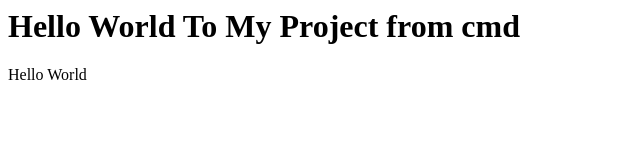
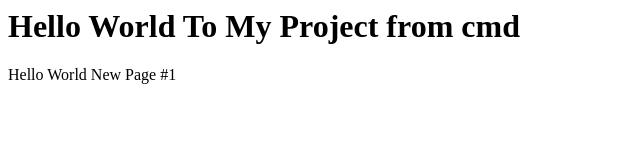
Before and after one commit to william-961/MyNewProject20, a plain HTML site: page index.html in a window 1280 px wide. Shown: the full height of the page, 0-640 px from the left. Drawn offline with Linux system fonts and the light colour scheme.

Commit message:
index.html has been updated

```diff
--- a/index.html
+++ b/index.html
@@ -1,3 +1,3 @@
 
 <h1>Hello World To My Project from cmd</h1
-<p>Hello World</p>
+<p>Hello World New Page #1</p>
```
